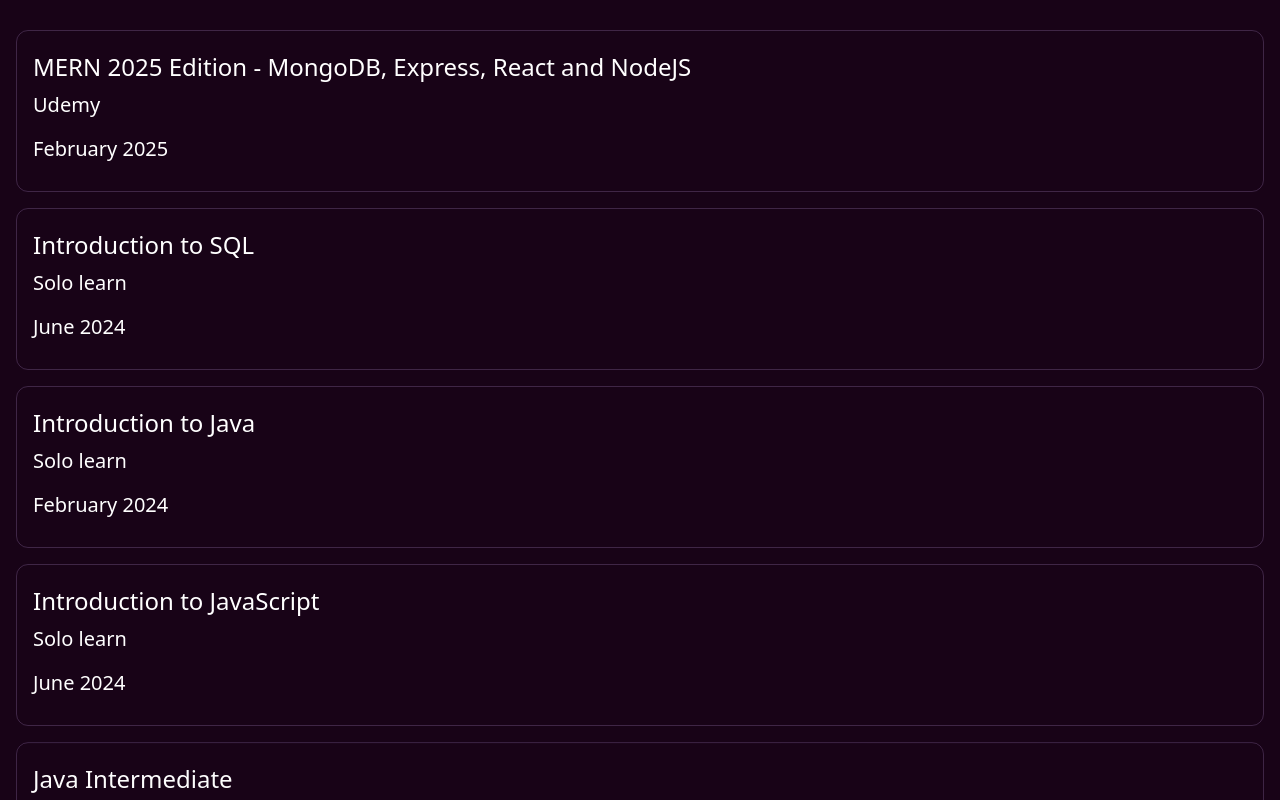
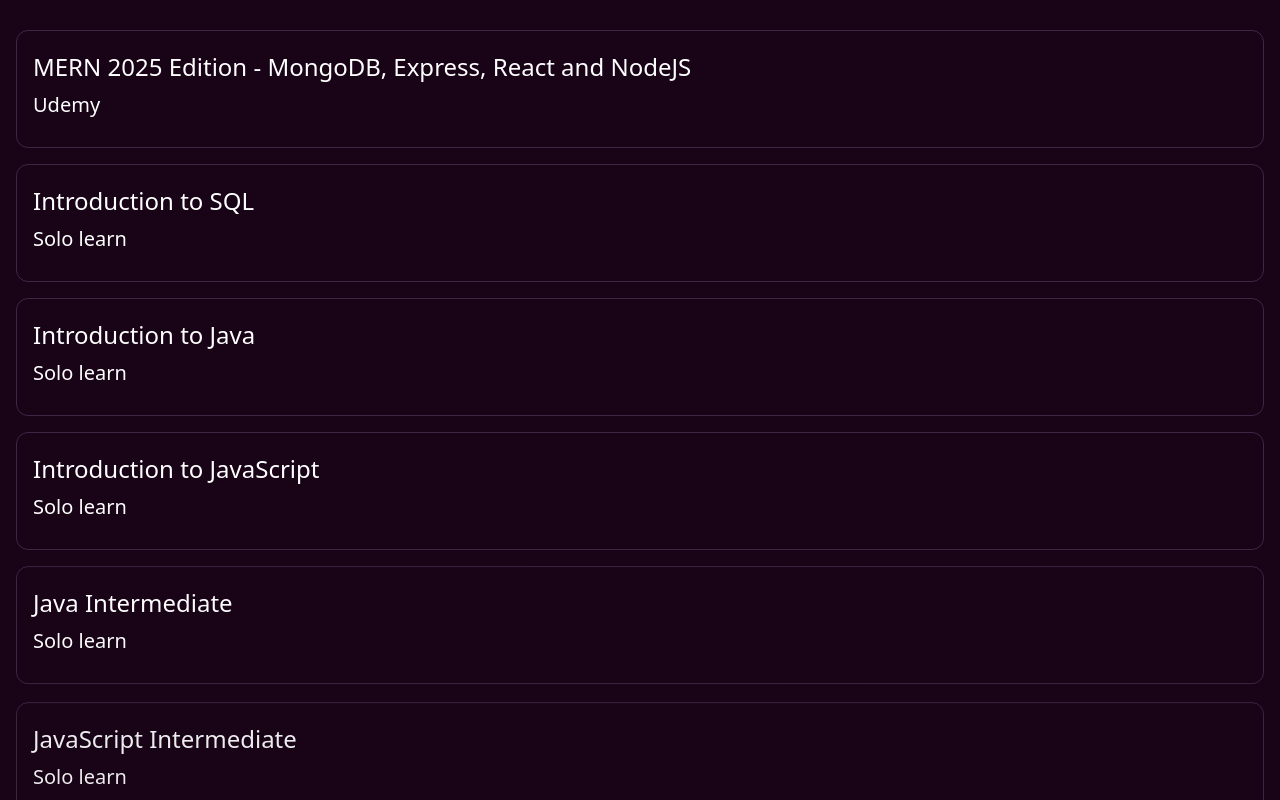
Before and after one commit to Munasinghe123/JSM-Portfolio, a React (Vite) app: page / in a window 1280 px wide. Shown: the part 4020-4820 px from the top of the page. Built offline with nearby package versions, Linux system fonts and the light colour scheme.

Commit message:
emoved the ddated of certifications

```diff
--- a/src/components/Certifications.jsx
+++ b/src/components/Certifications.jsx
@@ -45,7 +45,6 @@
             >
               <h1 className="text-2xl mb-2">{certificate.name}</h1>
               <h2 className="lg:text-xl text-sm">{certificate.institution}</h2>
-              <p className="mt-3 lg:text-xl text-sm">{certificate.date}</p>
               <br />
             </div>
           ))}
--- a/src/constants/index.jsx
+++ b/src/constants/index.jsx
@@ -152,42 +152,35 @@
     id:1,
     name:"MERN 2025 Edition - MongoDB, Express, React and NodeJS",
     institution:"Udemy",
-    date:"February 2025"
   },
   {
     id:2,
     name:"Introduction to SQL",
     institution:"Solo learn",
-    date:"June 2024"
   },
   {
     id:3,
     name:"Introduction to Java",
     institution:"Solo learn",
-    date: "February 2024"
   },
   {
     id:4,
     name:"Introduction to JavaScript",
     institution:"Solo learn",
-    date:"June 2024"
   },
   {
     id:5,
     name:"Java Intermediate",
     institution:"Solo learn",
-    date : "June 2024"
   },
   {
     id:6,
     name:"JavaScript Intermediate",
     institution:"Solo learn",
-    date: "July 2024"
   },
   {
     id:7,
     name:"SQL Intermediate",
     institution:"Solo learn",
-    date:"June 2024"
   }
 ]
```
